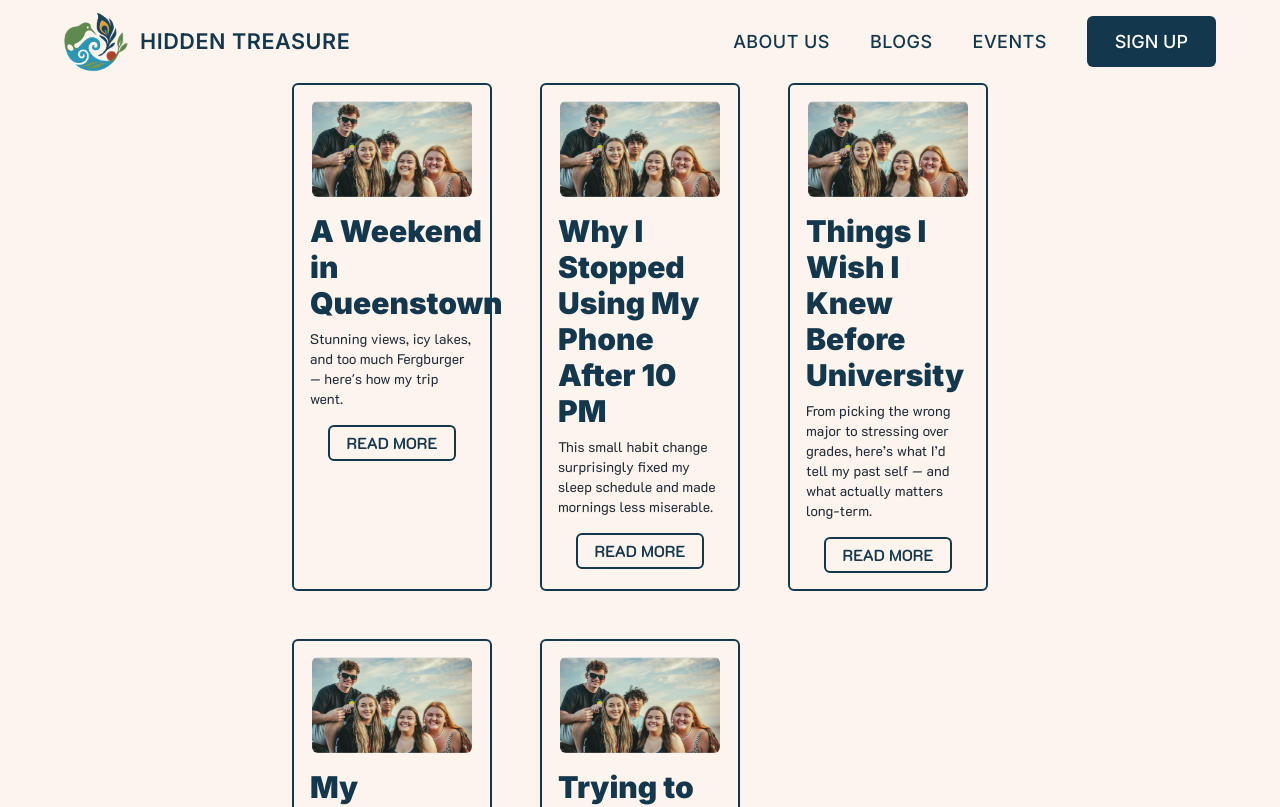
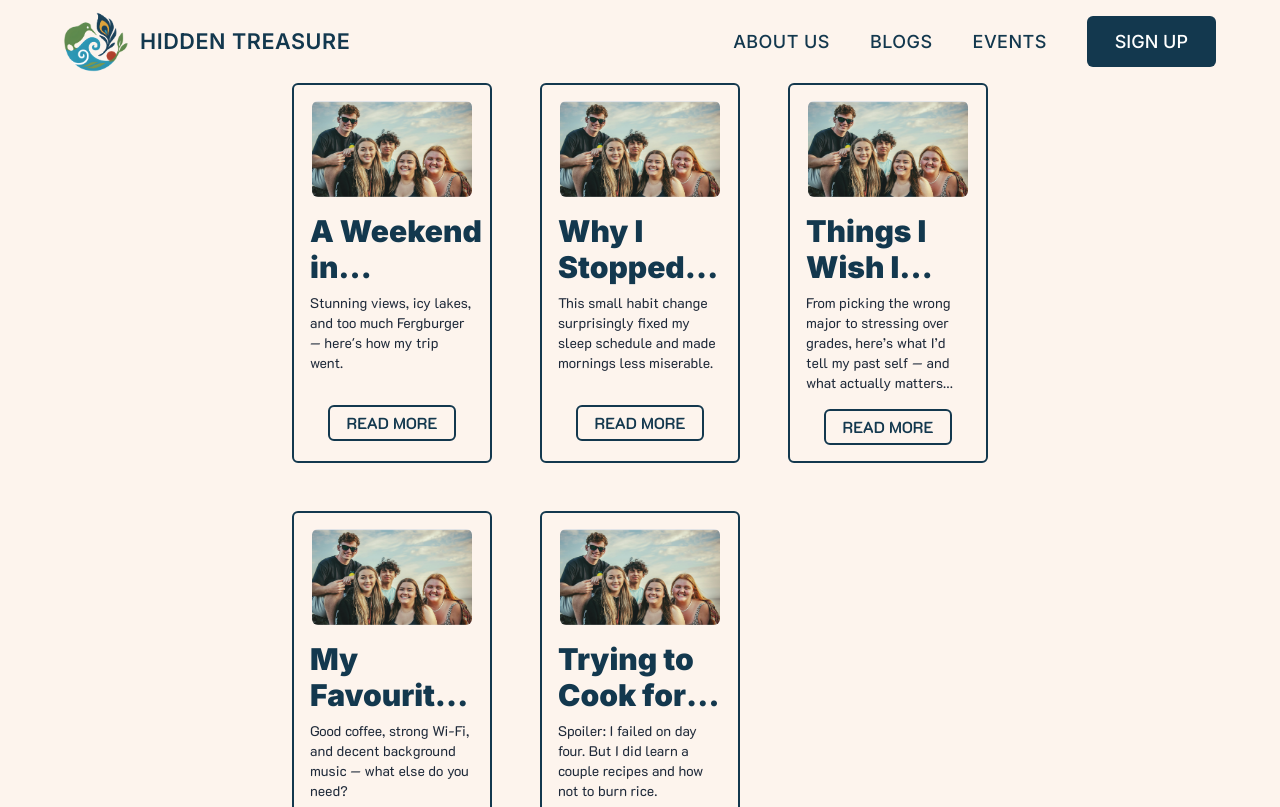
Before and after one commit to UoaWDCC/hidtreas, a Next.js app: page /blogs in a window 1280 px wide. Shown: the top 807 px of the page. Built offline with nearby package versions, Linux system fonts and the light colour scheme.

Commit message:
style: Limit the number of lines to 2 for titles and 5 for descriptions

```diff
--- a/src/app/(frontend)/global.css
+++ b/src/app/(frontend)/global.css
@@ -26,3 +26,17 @@ h1 {
   --font-k2d: var(--font-k2d, 'K2D', sans-serif);
   --font-inter: var(--font-inter, 'Inter', sans-serif);
 }
+
+.clamp-2 {
+  display: -webkit-box;
+  -webkit-line-clamp: 2;
+  -webkit-box-orient: vertical;
+  overflow: hidden;
+}
+
+.clamp-5 {
+  display: -webkit-box;
+  -webkit-line-clamp: 5;
+  -webkit-box-orient: vertical;
+  overflow: hidden;
+}
--- a/src/components/blogs/BlogCard.tsx
+++ b/src/components/blogs/BlogCard.tsx
@@ -16,11 +16,11 @@ const BlogCard: FunctionComponent<Props> = ({ title, description, imageUrl }) =>
                 <Image src={imageUrl} alt={title} className={"w-full h-full object-cover"} width={993} height={524} />
             </div>
 
-            <h1 className={"text-3xl font-black self-start mb-2"}>
+            <h1 className={"text-3xl font-black self-start mb-2 clamp-2"}>
                 {title}
             </h1>
 
-            <p className={"text-sm text-gray-800 self-start mb-4"}>
+            <p className={"text-sm text-gray-800 self-start mb-4 clamp-5 min-h-[6rem]"}>
                 {description}
             </p>
 
```
